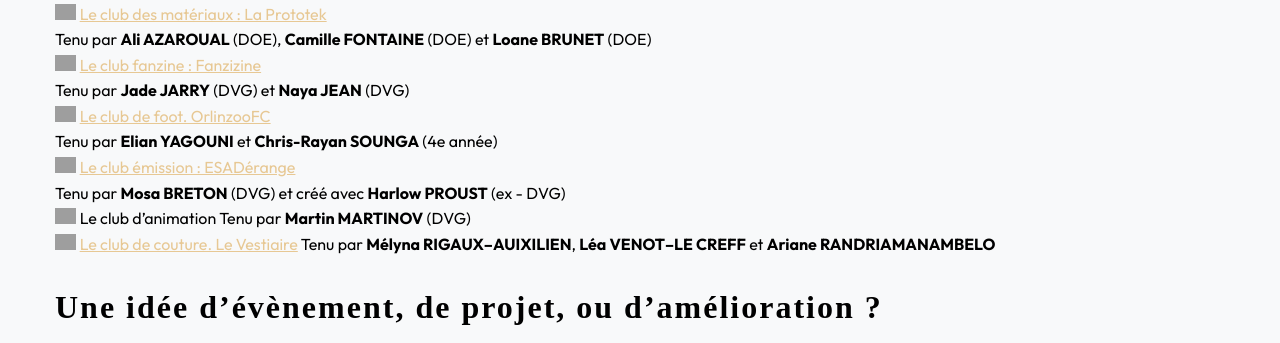
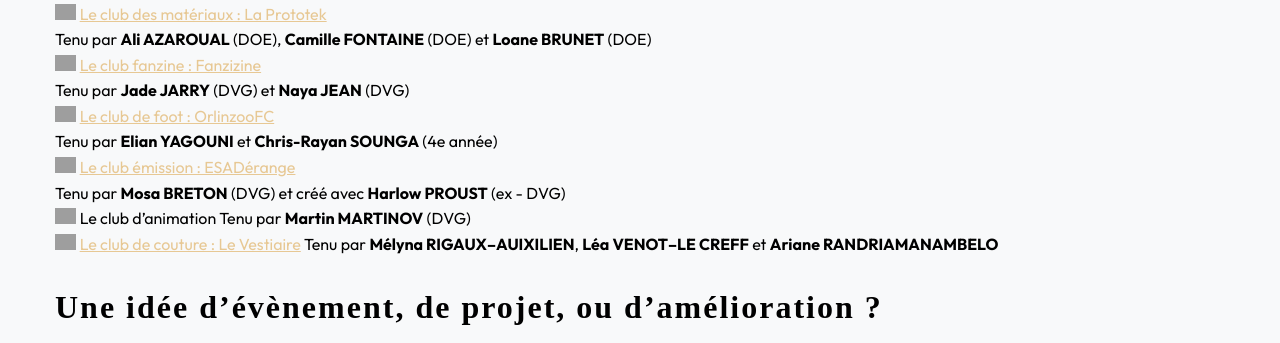
Before and after one commit to bde-esad-orleans/bde, a Jekyll site: the page built from activites.md, in a window 1280 px wide. Shown: the part 316-659 px from the top of the page. Built offline with Jekyll 4.4.1, drawn with Linux system fonts in a browser that asks for light colours; some web fonts are replaced; grey boxes are pictures that could not be loaded.

```diff
--- a/activites.md
+++ b/activites.md
@@ -15,7 +15,7 @@ title: "Nos activités"
 - ![✨](https://media.tenor.com/xQKnWkukw9YAAAAi/brilho-shine.gif){: .glitters } [Le club fanzine : Fanzizine](https://www.instagram.com/fanzizine/)
   Tenu par **Jade JARRY** (DVG) et **Naya JEAN** (DVG)
 
-- ![✨](https://media.tenor.com/xQKnWkukw9YAAAAi/brilho-shine.gif){: .glitters } [Le club de foot. OrlinzooFC](https://www.instagram.com/orlinzoofc/)
+- ![✨](https://media.tenor.com/xQKnWkukw9YAAAAi/brilho-shine.gif){: .glitters } [Le club de foot : OrlinzooFC](https://www.instagram.com/orlinzoofc/)
   Tenu par **Elian YAGOUNI** et **Chris-Rayan SOUNGA** (4e année)
 
 - ![✨](https://media.tenor.com/xQKnWkukw9YAAAAi/brilho-shine.gif){: .glitters } [Le club émission : ESADérange](https://www.instagram.com/esaderange_twitch/)
@@ -24,7 +24,7 @@ title: "Nos activités"
 - ![✨](https://media.tenor.com/xQKnWkukw9YAAAAi/brilho-shine.gif){: .glitters } Le club d'animation
 Tenu par **Martin MARTINOV** (DVG)
 
-- ![✨](https://media.tenor.com/xQKnWkukw9YAAAAi/brilho-shine.gif){: .glitters } [Le club de couture. Le Vestiaire](https://www.instagram.com/le_vestiaire_esad/)
+- ![✨](https://media.tenor.com/xQKnWkukw9YAAAAi/brilho-shine.gif){: .glitters } [Le club de couture : Le Vestiaire](https://www.instagram.com/le_vestiaire_esad/)
 Tenu par **Mélyna RIGAUX–AUIXILIEN**, **Léa VENOT–LE CREFF** et **Ariane RANDRIAMANAMBELO**
 
 
```
